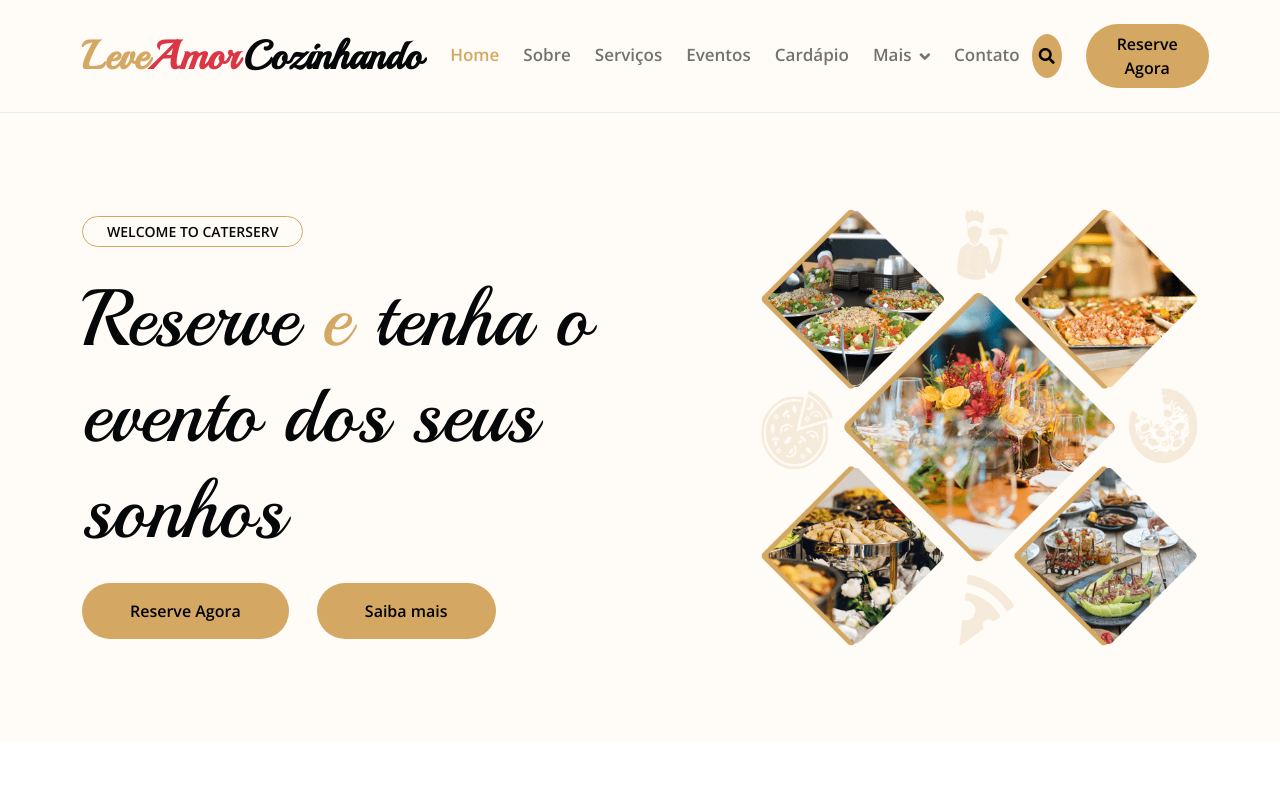
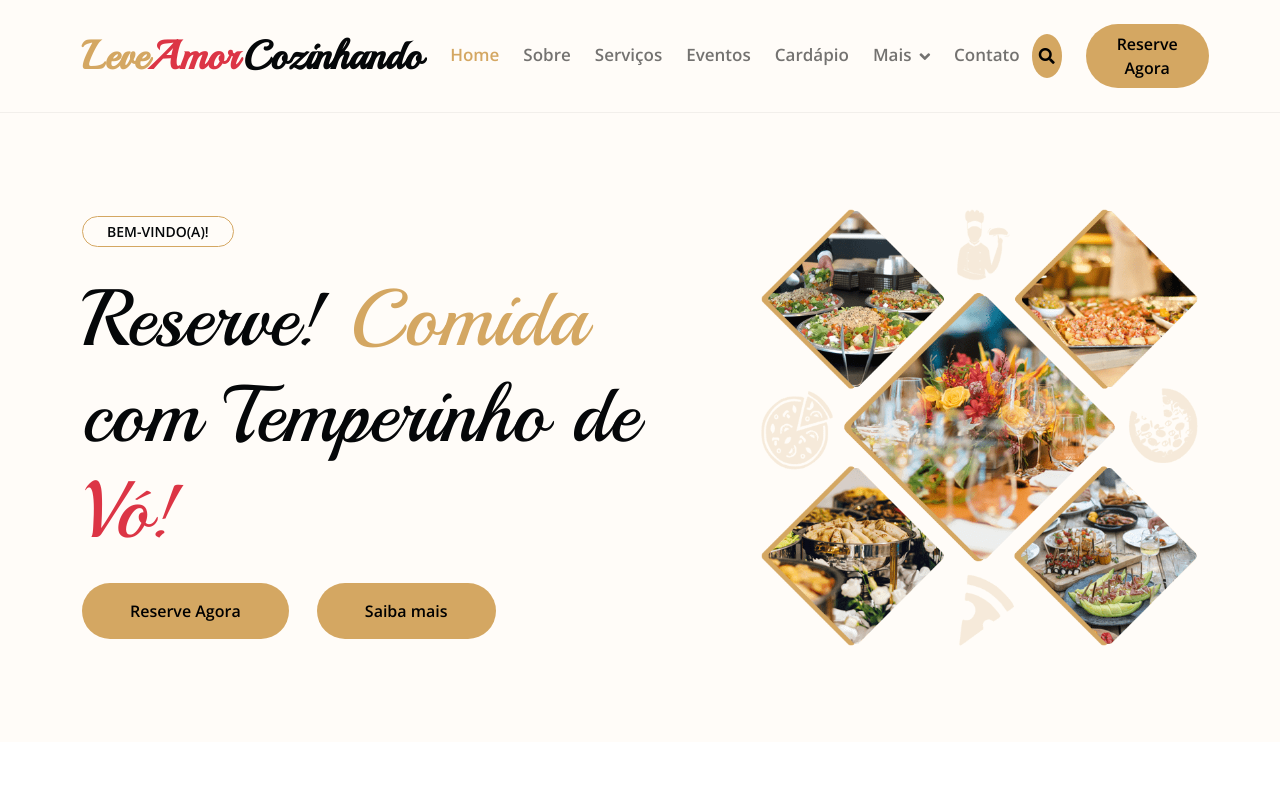
Before and after one commit to devtiagoabreu/leveamorcozinhando, a plain HTML site: page index.html in a window 1280 px wide. Shown: the top 800 px of the page. Drawn offline with nearby package versions, Linux system fonts and the light colour scheme; animation ran at ten frames a second.

Commit message:
translations

```diff
--- a/index.html
+++ b/index.html
@@ -101,8 +101,8 @@
             <div class="container">
                 <div class="row g-5 align-items-center">
                     <div class="col-lg-7 col-md-12">
-                        <small class="d-inline-block fw-bold text-dark text-uppercase bg-light border border-primary rounded-pill px-4 py-1 mb-4 animated bounceInDown">Welcome to CaterServ</small>
-                        <h1 class="display-1 mb-4 animated bounceInDown">Reserve <span class="text-primary">e </span>tenha o evento dos seus sonhos</h1>
+                        <small class="d-inline-block fw-bold text-dark text-uppercase bg-light border border-primary rounded-pill px-4 py-1 mb-4 animated bounceInDown">Bem-vindo(a)!</small>
+                        <h1 class="display-1 mb-4 animated bounceInDown">Reserve! <span class="text-primary">Comida </span>com Temperinho de <span class="text-danger">Vó!</span></h1>
                         <a href="" class="btn btn-primary border-0 rounded-pill py-3 px-4 px-md-5 me-4 animated bounceInLeft">Reserve Agora</a>
                         <a href="" class="btn btn-primary border-0 rounded-pill py-3 px-4 px-md-5 animated bounceInLeft">Saiba mais</a>
                     </div>
```
